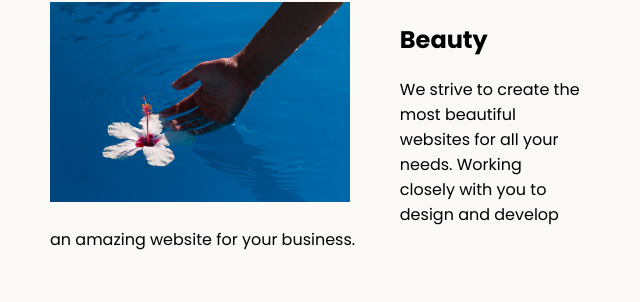
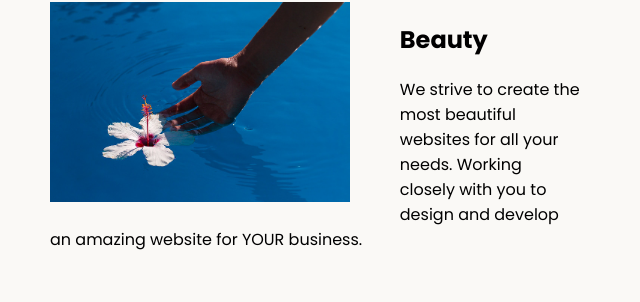
Before and after one commit to prajjwal-acharya/html-css, a plain HTML site: page index.html in a window 1280 px wide. Shown: the part 448-750 px from the top of the page, 0-640 px from the left. Drawn offline with Linux system fonts and the light colour scheme.

Commit message:
add new detail

```diff
--- a/index.html
+++ b/index.html
@@ -20,7 +20,7 @@
       <p class="card-text">We strive to create the most beautiful websites for all your needs. Working closely with you
         to
         design and
-        develop an amazing website for your business.</p>
+        develop an amazing website for YOUR business.</p>
     </div>
 
     <div class="right card"><img class="tile-image" src="./images/construction.jpg" alt="metal structure">
```
